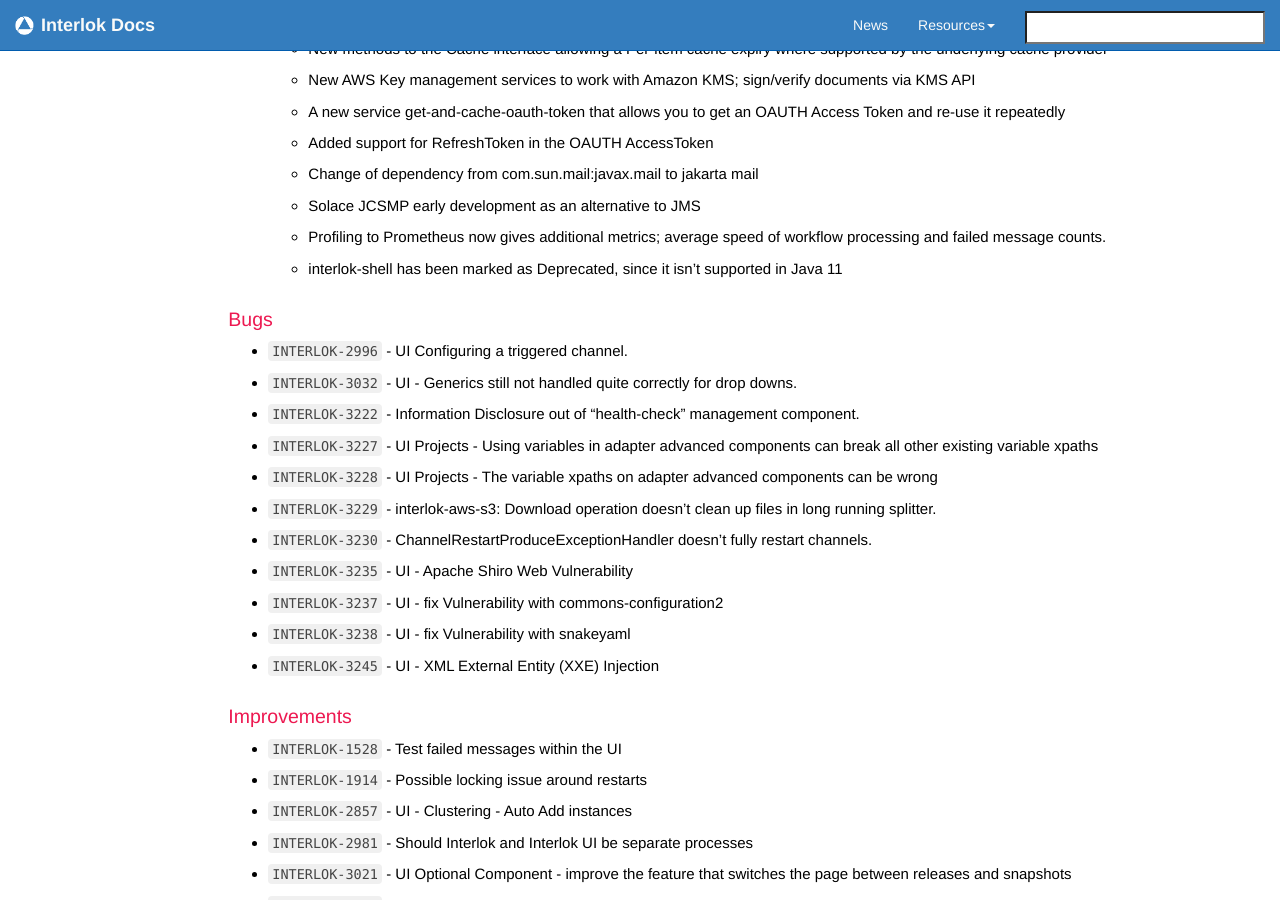
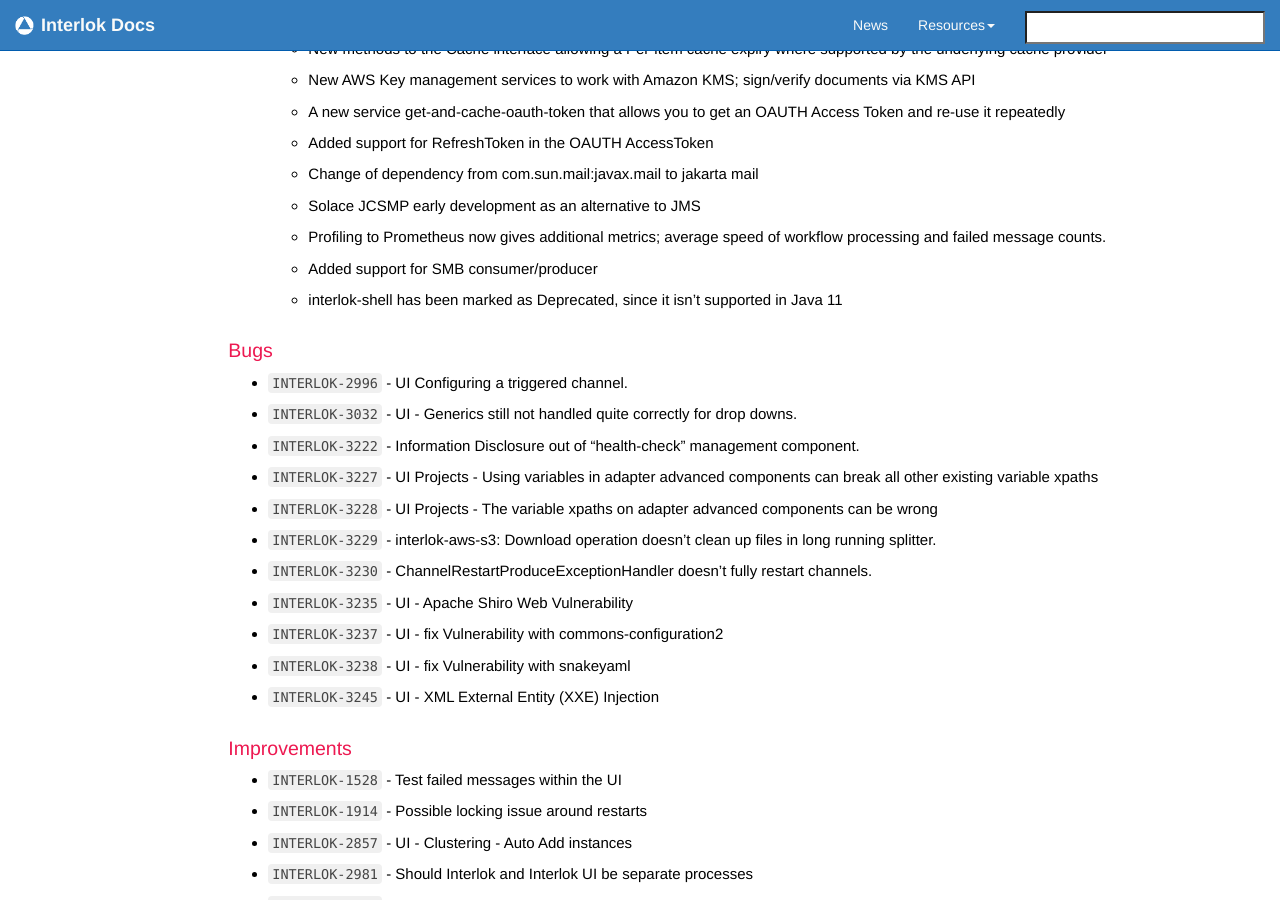
Before and after one commit to adaptris/interlok-docs-legacy, a Jekyll site: the page built from pages/adapter/changelog.md, in a window 1280 px wide and 900 px high, scrolled down 528 px. Built offline with Jekyll 4.4.1, drawn with Linux system fonts in a browser that asks for light colours; nearby versions of some CDN libraries; comment, search, counter and statistics services are not loaded; some of the changed lines change nothing that is shown.

Commit message:
removed more deadlinks and added another highlight to 3.10.1

```diff
--- a/_includes/custom/release3101.html
+++ b/_includes/custom/release3101.html
@@ -17,6 +17,7 @@
     - Change of dependency from com.sun.mail:javax.mail to jakarta mail
     - Solace JCSMP early development as an alternative to JMS
     - Profiling to Prometheus now gives additional metrics; average speed of workflow processing and failed message counts.
+    - Added support for SMB consumer/producer
     - interlok-shell has been marked as Deprecated, since it isn't supported in Java 11
 
 ### Bugs
--- a/_includes/custom/release360.html
+++ b/_includes/custom/release360.html
@@ -4,7 +4,7 @@
 
 This release updates jetty from 8.1.x to 9.4.x; as a result you will need java 8 to run the adapter. The jetty configuration has also changed quite a bit; if you have customised your jetty.xml then you will need to cross reference it with the jetty.xml that is shipped with Interlok. Java 7 has been EOL'd and we are expecting Java 9 to be released in the next few months; we anticipate that most businesses will already be looking to upgrade/are already running Java 8. In the event that there are enough customer requests for it, then we will downgrade to jetty 9.2.x which still works with java 7.
 
-The changes for [INTERLOK-1395](https://adaptris.atlassian.net/browse/INTERLOK-1395), [INTERLOK-512](https://adaptris.atlassian.net/browse/INTERLOK-512) and  [INTERLOK-1394](https://adaptris.atlassian.net/browse/INTERLOK-1394) may cause your configuration to be invalid so please take care when upgrading.
+The changes for `INTERLOK-1395`, `INTERLOK-512` and `INTERLOK-1394` may cause your configuration to be invalid so please take care when upgrading.
 
 ### Key Highlights
 
```
